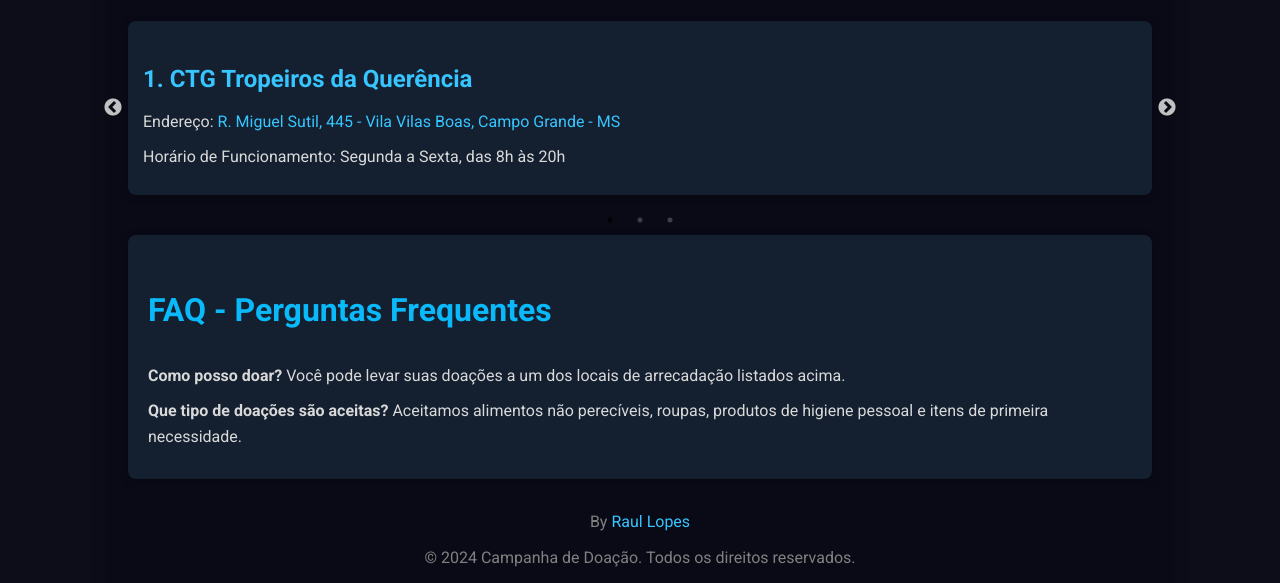
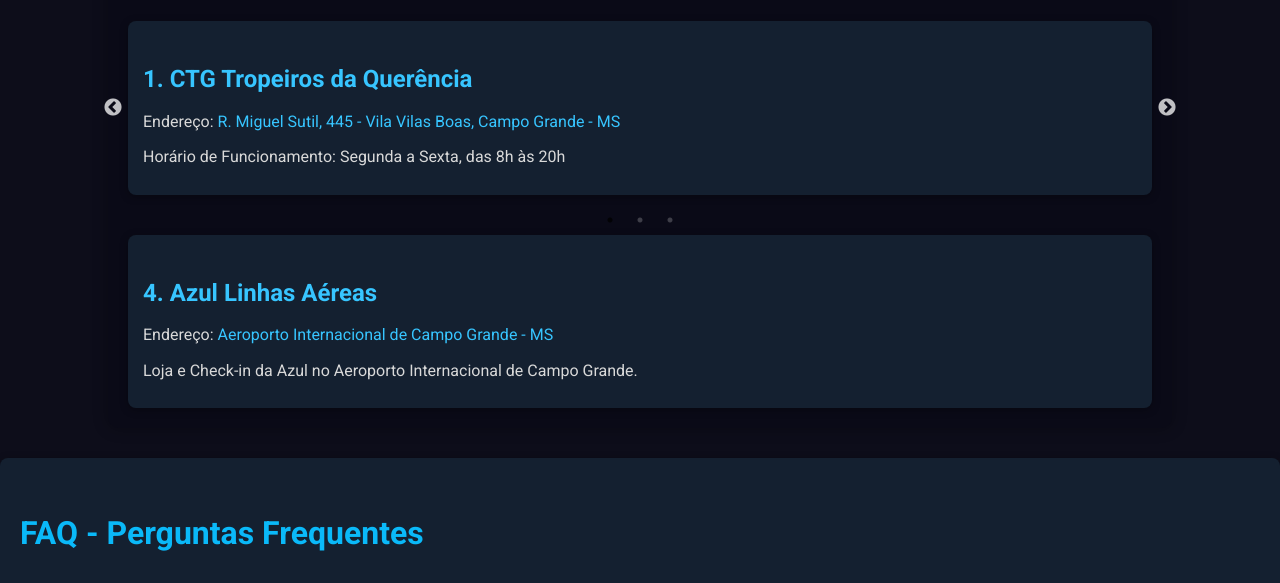
Before and after one commit to devraulbraga/ajude-rio-grande-do-sul, a plain HTML site: page index.html in a window 1280 px wide. Shown: the part 493-1076 px from the top of the page. Drawn offline with nearby package versions, Linux system fonts and the light colour scheme.

Commit message:
Update index.html

```diff
--- a/index.html
+++ b/index.html
@@ -177,6 +177,12 @@
                 <p>Horário de Funcionamento: Segunda a Sexta, das 8h às 18h</p>
             </div>
         </div>
+        <div class="location">
+                <h3>4. Azul Linhas Aéreas </h3>
+                <p class="location-address">Endereço: <a href="https://maps.app.goo.gl/aqd1qjcvQALSBzLg9" target="_blank">Aeroporto Internacional de Campo Grande - MS</a></p>
+                <p>Loja e Check-in da Azul no Aeroporto Internacional de Campo Grande.</p>
+            </div>
+        </div>
 
         <div class="faq">
             <h2>FAQ - Perguntas Frequentes</h2>
```
